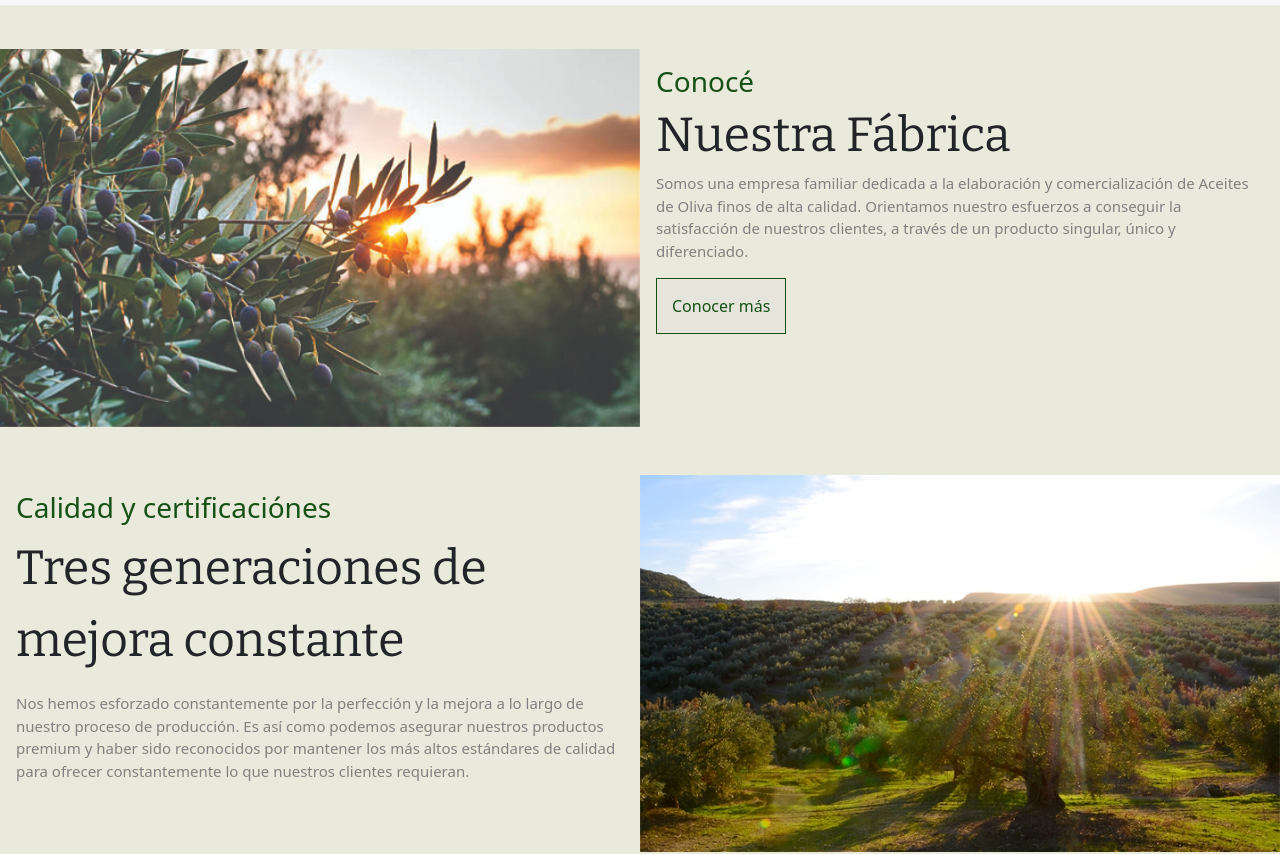
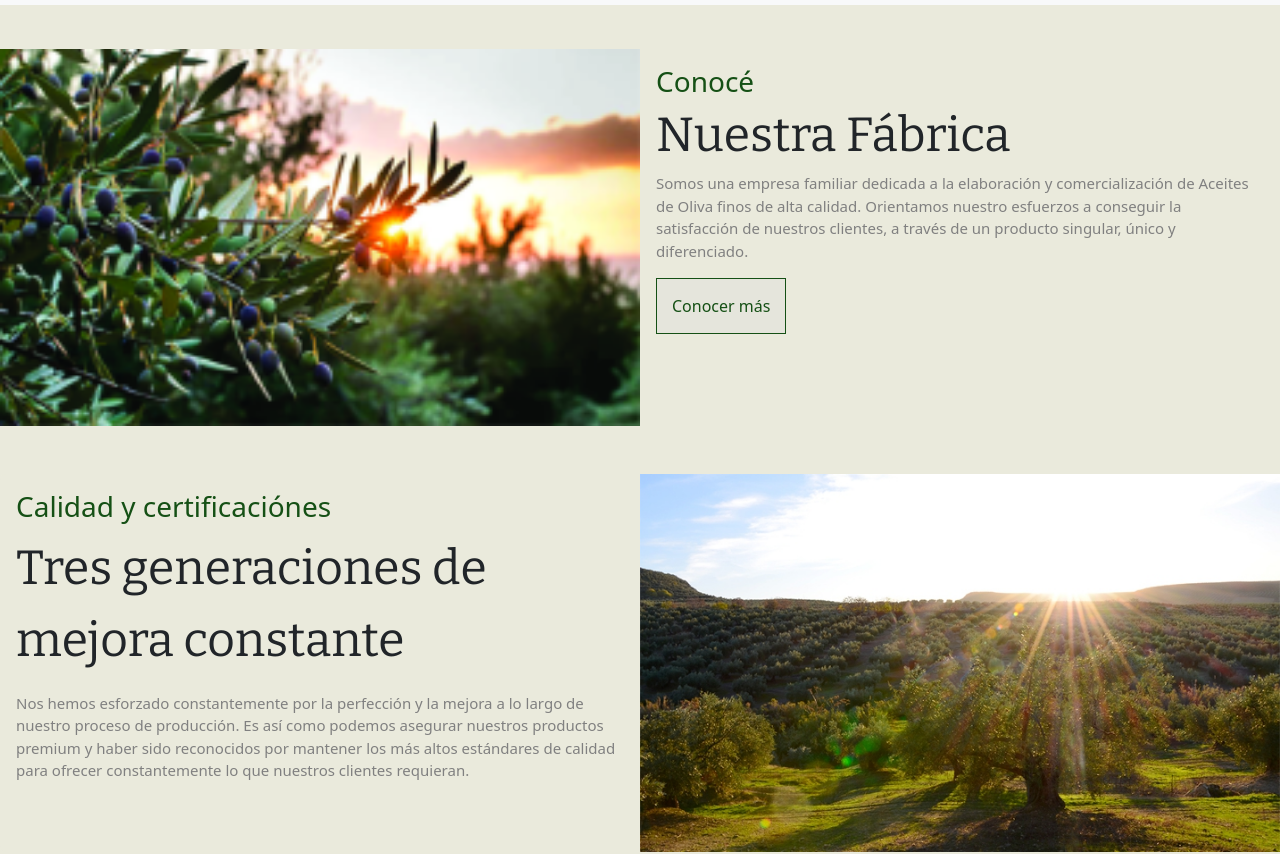
Before and after one commit to Agathion360/PreEntrega2_Carrizo_Javier, a website: page index.html in a window 1280 px wide. Shown: the part 116-970 px from the top of the page. Drawn offline with nearby package versions, Linux system fonts and the light colour scheme.

Commit message:
pasando imagenes a webp

```diff
--- a/assets/scss/components/_cards.scss
+++ b/assets/scss/components/_cards.scss
@@ -1,5 +1,8 @@
 .card1{
     border: none;
+    img{
+        width: 100%;
+    }
     .presentacion{
         background-color: #eaeadc !important;
         h4{
@@ -41,6 +44,10 @@
 .card2{
     background-color: #eaeadc !important;
     border: none;
+    img{
+        width: 100%;
+    }
+
     .card-title{
         @extend %titulos-cards;
     }
--- a/index.html
+++ b/index.html
@@ -79,7 +79,7 @@
   <div class="card mb-5 mt-2 card1">
     <div class="row g-0 ">
       <div class="col-md-6 col-sm-12">
-        <img src="./img/oli.jpg" class="img-fluid" alt="...">
+        <img src="./img/oli.webp" class="img-fluid" alt="..." >
       </div>
 
       <div class="col-md-6 col-sm-12 presentacion">
@@ -114,7 +114,7 @@
         </div>
       </div>
       <div class="col-md-6 col-sm-13">
-        <img src="./img/oli2.jpg" class="img-fluid" alt="...">
+        <img src="./img/oli2.webp" class="img-fluid" alt="...">
       </div>
     </div>
   </div>
```
Also changed, not shown: assets/css/style.css, img/oli.png (added), img/oli.webp (added), img/oli2.webp (added), 1 other file.
